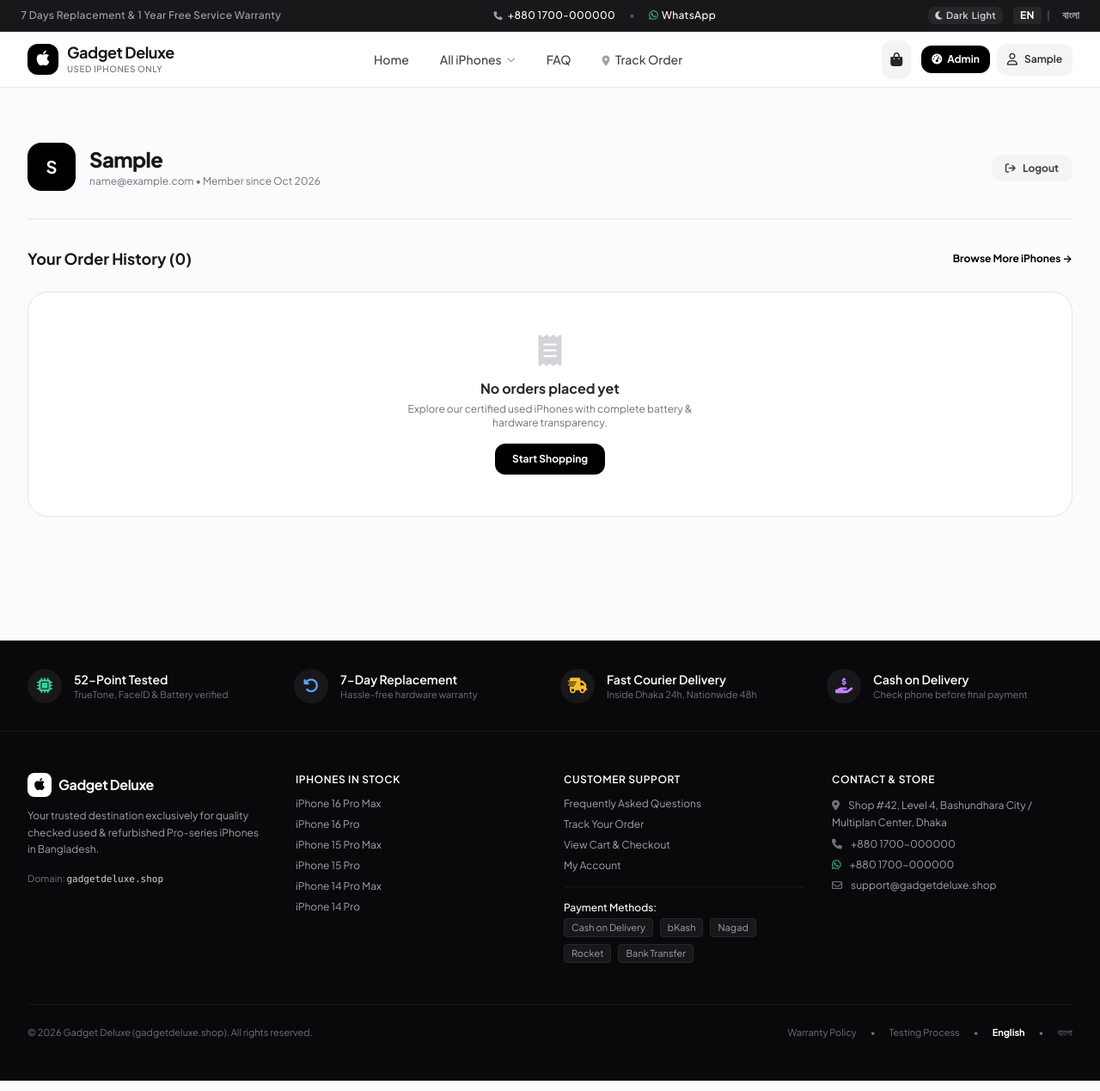
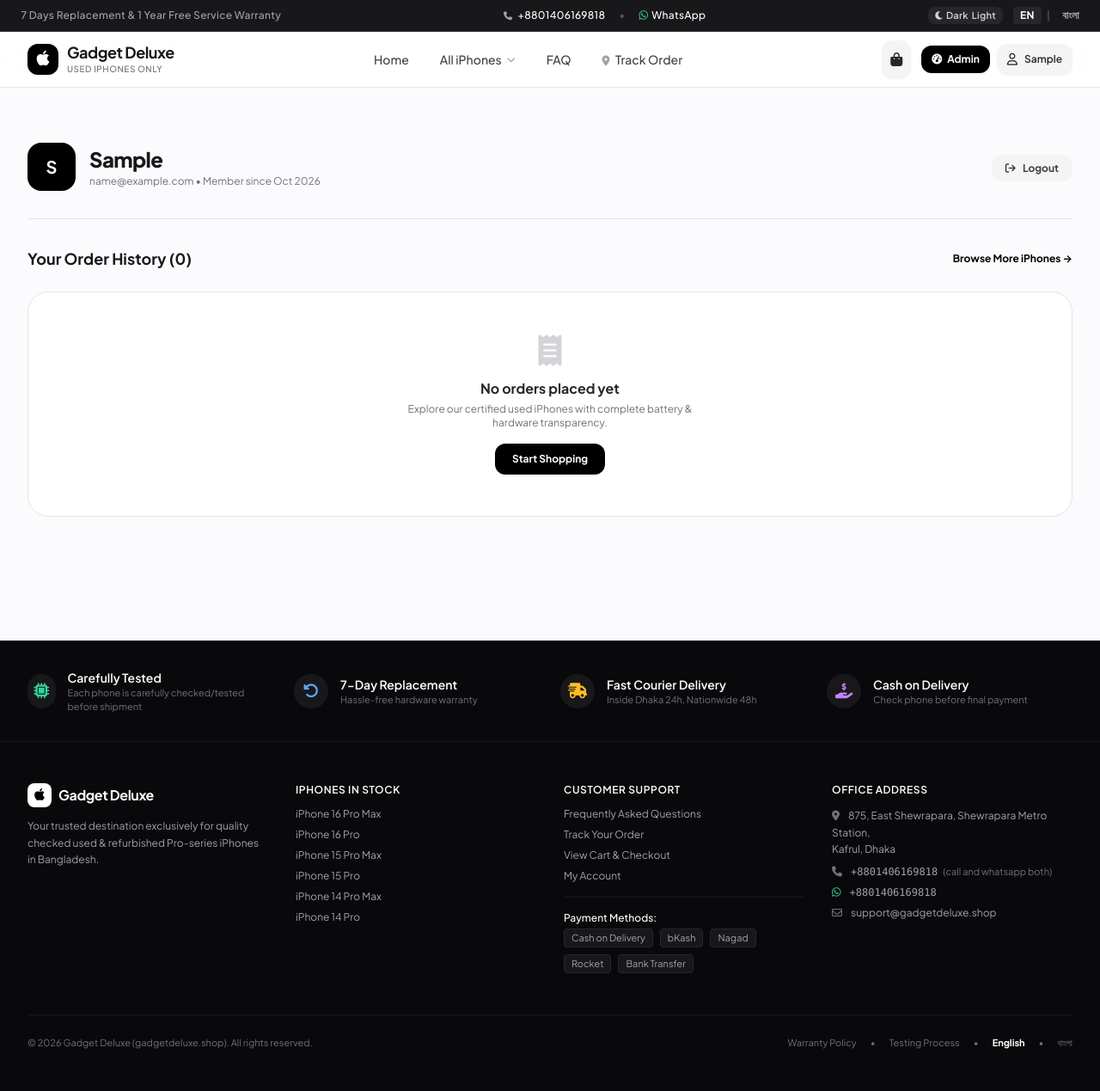
Before and after one commit to jubaerkhan49/gadget-deluxe-shop, a Django app: page /account/profile/ in a window 1280 px wide. Shown: the whole page at 86% size. Run offline with Django 5.2, Linux system fonts and the light colour scheme; the visitor is signed in with stand-in values (Sample User, id 1); data comes from the database, SQL or seed files in the repository; data that the repository does not hold is empty; some libraries are stand-ins or nearby versions.

Commit message:
Update footer trust banner, office address, contact number and remove domain text

```diff
--- a/store/models.py
+++ b/store/models.py
@@ -411,11 +411,11 @@ class StoreSettings(models.Model):
     tagline_en = models.CharField(max_length=200, default="Quality Used iPhones, Carefully Checked.")
     tagline_bn = models.CharField(max_length=200, default="যাচাইকৃত সেরা মানের ব্যবহৃত আইফোন।")
 
-    phone_number = models.CharField(max_length=30, default="+880 1700-000000")
-    whatsapp_number = models.CharField(max_length=30, default="+880 1700-000000")
+    phone_number = models.CharField(max_length=30, default="+8801406169818")
+    whatsapp_number = models.CharField(max_length=30, default="+8801406169818")
     email = models.EmailField(default="support@gadgetdeluxe.shop")
-    address_en = models.CharField(max_length=255, default="Shop #42, Level 4, Bashundhara City / Multiplan Center, Dhaka")
-    address_bn = models.CharField(max_length=255, default="শপ #৪২, লেভেল ৪, বসুন্ধরা সিটি / মাল্টিপ্ল্যান সেন্টার, ঢাকা")
+    address_en = models.CharField(max_length=255, default="875, East Shewrapara, Shewrapara Metro Station, Kafrul, Dhaka")
+    address_bn = models.CharField(max_length=255, default="৮৭৫, পূর্ব শেওড়াপাড়া, শেওড়াপাড়া মেট্রো স্টেশন, কাফরুল, ঢাকা")
 
     # Payment accounts
     bkash_number = models.CharField(max_length=50, default="017XXXXXXXX (Personal/Merchant)")
--- a/templates/base.html
+++ b/templates/base.html
@@ -273,8 +273,8 @@
                         <i class="fa-solid fa-microchip"></i>
                     </div>
                     <div>
-                        <div class="font-semibold text-white text-sm">52-Point Tested</div>
-                        <div class="text-zinc-500 text-[11px]">TrueTone, FaceID & Battery verified</div>
+                        <div class="font-semibold text-white text-sm">{% if is_bangla %}সতর্কতার সাথে পরীক্ষিত{% else %}Carefully Tested{% endif %}</div>
+                        <div class="text-zinc-500 text-[11px]">{% if is_bangla %}ডেলিভারির পূর্বে প্রতিটি ফোন নিখুঁতভাবে চেক/পরীক্ষিত হয়{% else %}Each phone is carefully checked/tested before shipment{% endif %}</div>
                     </div>
                 </div>
                 <div class="flex items-center justify-center md:justify-start gap-3.5">
@@ -324,9 +324,6 @@
                         Your trusted destination exclusively for quality checked used & refurbished Pro-series iPhones in Bangladesh.
                         {% endif %}
                     </p>
-                    <div class="text-zinc-500 text-[11px] pt-1">
-                        Domain: <span class="text-zinc-300 font-mono">gadgetdeluxe.shop</span>
-                    </div>
                 </div>
 
                 <!-- Col 2: Models -->
@@ -363,20 +360,25 @@
                     </div>
                 </div>
 
-                <!-- Col 4: Contact Information -->
+                <!-- Col 4: Office Address -->
                 <div>
-                    <div class="font-semibold text-white text-xs uppercase tracking-wider mb-3">Contact & Store</div>
+                    <div class="font-semibold text-white text-xs uppercase tracking-wider mb-3">{% if is_bangla %}অফিস ঠিকানা{% else %}Office Address{% endif %}</div>
                     <p class="text-zinc-400 mb-2 leading-relaxed">
                         <i class="fa-solid fa-location-dot mr-2 text-zinc-500"></i>
-                        {% if is_bangla %}{{ store_settings.address_bn }}{% else %}{{ store_settings.address_en }}{% endif %}
+                        {% if is_bangla %}
+                        ৮৭৫, পূর্ব শেওড়াপাড়া, শেওড়াপাড়া মেট্রো স্টেশন,<br class="hidden sm:inline"> কাফরুল, ঢাকা
+                        {% else %}
+                        875, East Shewrapara, Shewrapara Metro Station,<br class="hidden sm:inline"> Kafrul, Dhaka
+                        {% endif %}
                     </p>
                     <p class="text-zinc-400 mb-2">
                         <i class="fa-solid fa-phone mr-2 text-zinc-500"></i>
-                        <a href="tel:{{ store_settings.phone_number }}" class="hover:text-white">{{ store_settings.phone_number }}</a>
+                        <a href="tel:+8801406169818" class="hover:text-white font-mono">+8801406169818</a>
+                        <span class="text-zinc-500 text-[11px] block sm:inline sm:ml-1">({% if is_bangla %}কল এবং হোয়াটসঅ্যাপ উভয়ই{% else %}call and whatsapp both{% endif %})</span>
                     </p>
                     <p class="text-zinc-400 mb-2">
                         <i class="fa-brands fa-whatsapp mr-2 text-emerald-400"></i>
-                        <a href="https://wa.me/{{ store_settings.whatsapp_number|cut:' '|cut:'+'|cut:'-' }}" target="_blank" class="hover:text-emerald-400">{{ store_settings.whatsapp_number }}</a>
+                        <a href="https://wa.me/8801406169818" target="_blank" class="hover:text-emerald-400 font-mono">+8801406169818</a>
                     </p>
                     <p class="text-zinc-400">
                         <i class="fa-regular fa-envelope mr-2 text-zinc-500"></i>
```
Also changed, not shown: store/management/commands/seed_data.py (+4 -4 lines), store/migrations/0008_alter_storesettings_address_bn_and_more.py (added).
